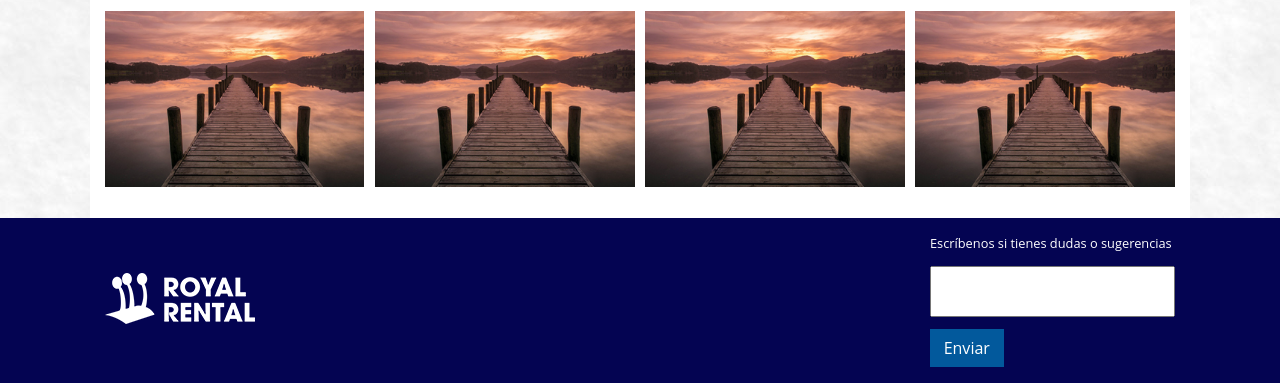
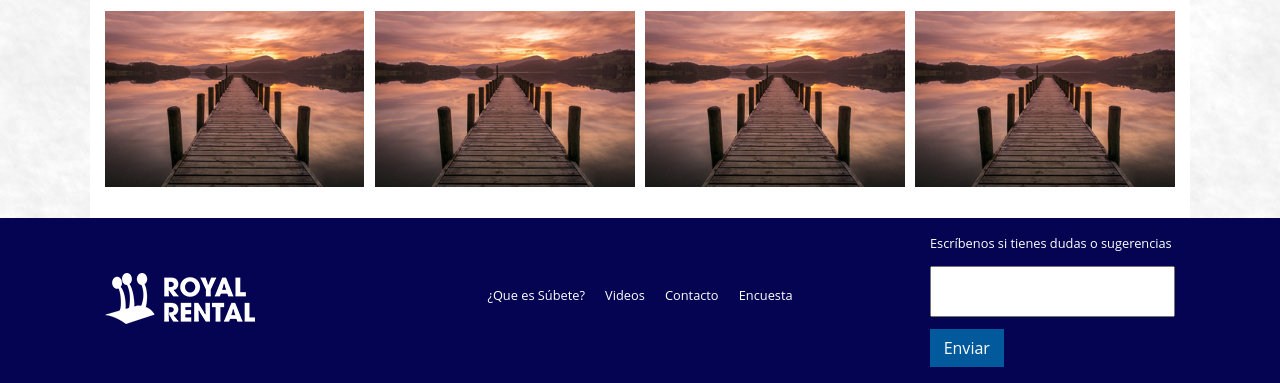
Before and after one commit to saezluis/subete-ok, a PHP site: page /galeria-de-imagenes.html in a window 1280 px wide. Shown: the part 788-1171 px from the top of the page. Run offline with PHP 8.4, Linux system fonts and the light colour scheme; some libraries are stand-ins or nearby versions.

Commit message:
galeria y video
edicion de html y css

```diff
--- a/css/estilos.css
+++ b/css/estilos.css
@@ -2355,15 +2355,19 @@ section #preguntas {
           width: 10%; } }
     section #preguntas form#encuesta article.color1 #palomita, section #preguntas form#encuesta article.color2 #palomita, section #preguntas form#encuesta article.color3 #palomita, section #preguntas form#encuesta article.color4 #palomita, section #preguntas form#encuesta article.color5 #palomita {
       position: absolute;
-      width: 25%;
       top: 5px; }
       @media screen and (min-width: 480px) {
         section #preguntas form#encuesta article.color1 #palomita, section #preguntas form#encuesta article.color2 #palomita, section #preguntas form#encuesta article.color3 #palomita, section #preguntas form#encuesta article.color4 #palomita, section #preguntas form#encuesta article.color5 #palomita {
-          left: 80px; } }
+          left: 80px;
+          width: 25%; } }
       @media screen and (min-width: 640px) {
         section #preguntas form#encuesta article.color1 #palomita, section #preguntas form#encuesta article.color2 #palomita, section #preguntas form#encuesta article.color3 #palomita, section #preguntas form#encuesta article.color4 #palomita, section #preguntas form#encuesta article.color5 #palomita {
-          left: 170px;
-          width: 15%; } }
+          left: 90px;
+          width: 35%; } }
+@includem desde (tablet) {
+  section #preguntas form#encuesta article.color1 #palomita, section #preguntas form#encuesta article.color2 #palomita, section #preguntas form#encuesta article.color3 #palomita, section #preguntas form#encuesta article.color4 #palomita, section #preguntas form#encuesta article.color5 #palomita {
+    left: 80px;
+    width: 35%; } }
       @media screen and (min-width: 1024px) {
         section #preguntas form#encuesta article.color1 #palomita, section #preguntas form#encuesta article.color2 #palomita, section #preguntas form#encuesta article.color3 #palomita, section #preguntas form#encuesta article.color4 #palomita, section #preguntas form#encuesta article.color5 #palomita {
           left: 110px; } }
@@ -3105,7 +3109,7 @@ section#search {
     overflow: hidden; }
     #main article .box--info1, #main article .box--info2, #main article .box--info3, #main article .box--info4, #main article .box--info5, #main article .box--info6 {
       padding: 1em;
-      height: 190px;
+      height: auto;
       min-height: auto;
       margin-bottom: 1em; }
       #main article .box--info1 h1, #main article .box--info2 h1, #main article .box--info3 h1, #main article .box--info4 h1, #main article .box--info5 h1, #main article .box--info6 h1 {
@@ -3136,7 +3140,7 @@ section#search {
       background-color: transparent; }
       @media screen and (min-width: 320px) {
         #main article.mini button {
-          width: 25%; } }
+          width: 100%; } }
       @media screen and (min-width: 768px) {
         #main article.mini button {
           width: 100%; } }
--- a/galeria-de-imagenes.html
+++ b/galeria-de-imagenes.html
@@ -86,8 +86,16 @@
       <div class="caja web-25">
         <div id="logo--footer"><a href="http://www.royalrental.cl" target="_blank"><img src="img/logo--footer.png"></a></div>
       </div>
-        <div class="caja web-25"></div>
-        <div class="caja web-25">			</div>
+        <div class="caja web-50">
+          <div id="menuComple" class="centrar">
+            <ul>
+              <li><a href="que-es-subete.php">¿Que es Súbete?</a></li>
+              <li><a href="videos.php">Videos</a></li>
+              <li><a href="contacto.php">Contacto</a></li>
+              <li><a href="encuesta.php">Encuesta</a></li>
+            </ul>
+          </div>
+        </div>
       <div class="caja web-25">
         <form id="footer" class="right">
           <p>Escríbenos si tienes  dudas o sugerencias</p>
--- a/tema/scss/tema/_formularios.scss
+++ b/tema/scss/tema/_formularios.scss
@@ -469,14 +469,19 @@ section{
 				}
 				#palomita{
 					position:absolute;
-					width: 25%;
+
 					top: 5px;
 					@include desde (movil){
 						left: 80px;
+						width: 25%;
 					}
 					@include desde (movil-h){
-						left: 170px;
-						width: 15%;
+						left: 90px;
+						width: 35%;
+					}
+					@includem desde (tablet){
+						left: 80px;
+						width: 35%;
 					}
 					@include desde (tablet-h){
 						left: 110px;
--- a/tema/scss/tema/_main.scss
+++ b/tema/scss/tema/_main.scss
@@ -358,7 +358,7 @@ section#search{
 		overflow:hidden;
 		.box--info1, .box--info2, .box--info3, .box--info4, .box--info5, .box--info6{
 			padding:1em;
-			height: 190px;
+			height: auto;
 			min-height: auto;
 			margin-bottom: 1em;
 			h1{
@@ -400,7 +400,7 @@ section#search{
 			float: left;
 			background-color:transparent;
 			@include desde (base){
-				width: 25%;
+				width: 100%;
 			}
 			@include desde (tablet){
 				width: 100%;
```
Also changed, not shown: videos.php (+4 -4 lines), 2 other files. Lines whose indentation alone changed are shown as unchanged.
